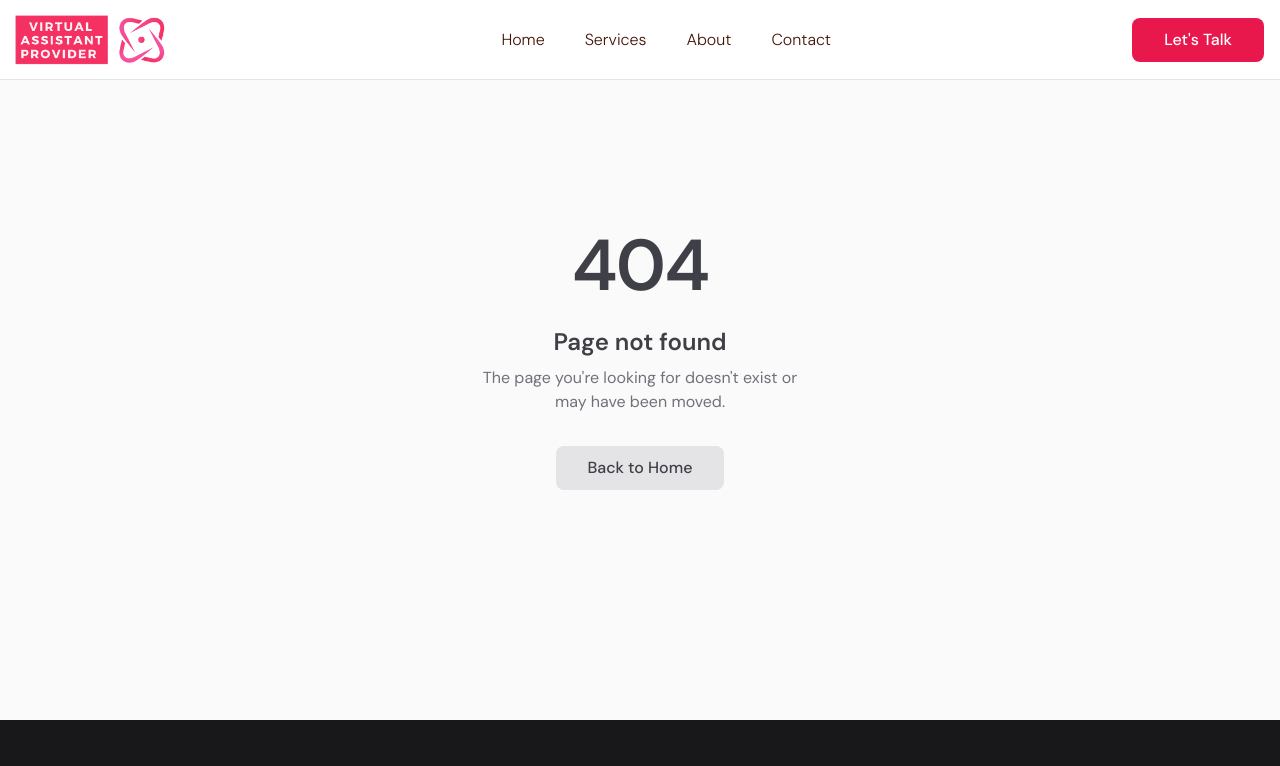
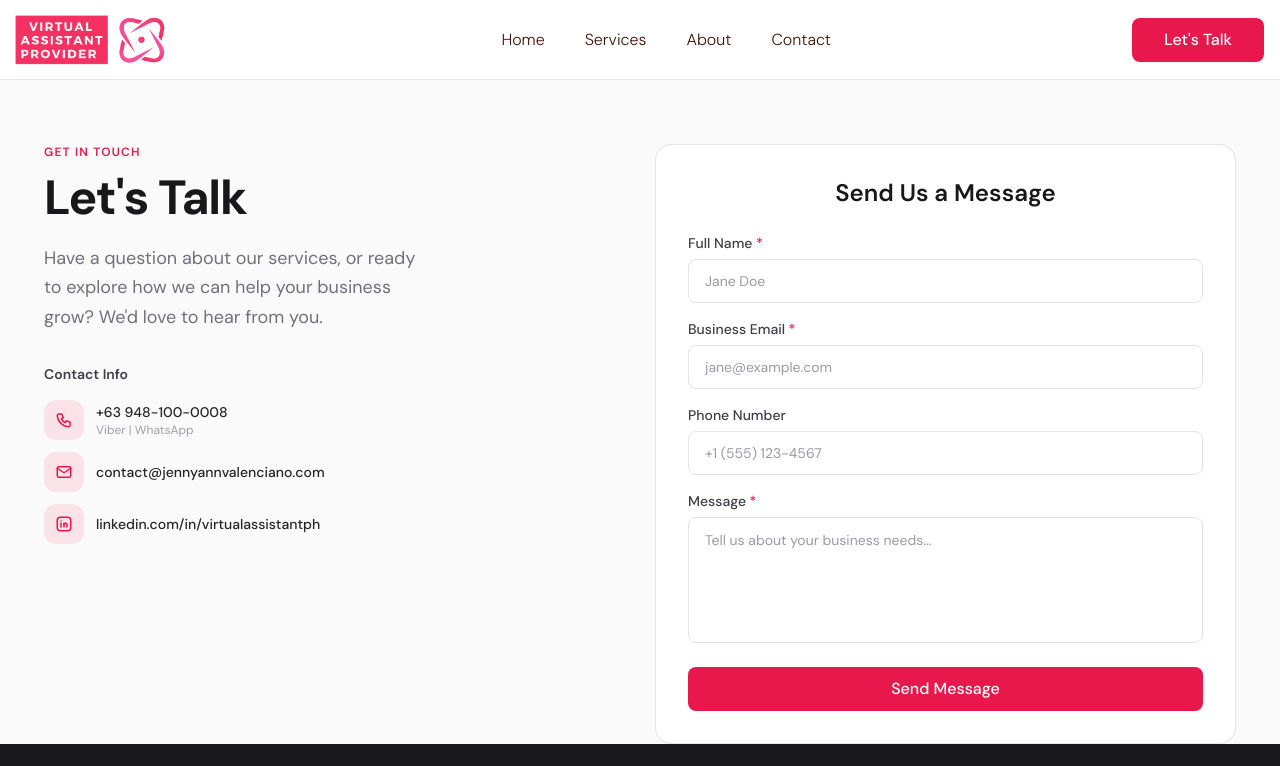
Before and after one commit to cymophic/vap-site, a Next.js app: page /contact in a window 1280 px wide. Before the commit this address had no page. Shown: the top 766 px of the page. Built offline with nearby package versions, Linux system fonts and the light colour scheme.

Commit message:
feat: Add initial Contact page

```diff
--- /dev/null
+++ b/src/app/contact/page.tsx
@@ -0,0 +1,11 @@
+import Contact from "@/components/sections/contact/Contact";
+
+export default function ContactPage() {
+  return (
+    <div className="mx-auto w-full flex flex-1 flex-col font-sans mt-36 px-4 xl:px-8">
+      <div className="w-full max-w-7xl mx-auto">
+        <Contact />
+      </div>
+    </div>
+  );
+}
--- /dev/null
+++ b/src/components/sections/contact/Contact.tsx
@@ -0,0 +1,162 @@
+"use client";
+
+import Link from "next/link";
+import { useState } from "react";
+import { IconPhone, IconMail, IconBrandLinkedin } from "@tabler/icons-react";
+import Button from "@/components/ui/Button";
+
+export default function Contact() {
+  const [form, setForm] = useState({
+    name: "",
+    email: "",
+    phone: "",
+    message: "",
+  });
+
+  // Handle form input change
+  function handleChange(
+    e: React.ChangeEvent<HTMLInputElement | HTMLTextAreaElement>,
+  ) {
+    setForm((prev) => ({ ...prev, [e.target.name]: e.target.value }));
+  }
+
+  return (
+    <section className="w-full flex flex-col md:flex-row gap-12 md:gap-24 md:items-start">
+      {/* Left: Info */}
+      <div className="flex flex-col gap-8 flex-1">
+        <div className="flex flex-col gap-4">
+          <p className="text-xs font-semibold uppercase tracking-widest text-brand-accent">
+            Get In Touch
+          </p>
+          <h1 className="-mt-2 text-4xl md:text-5xl font-bold tracking-tight text-zinc-900 leading-tight">
+            Let&#39;s Talk
+          </h1>
+          <p className="text-zinc-500 text-lg leading-relaxed max-w-sm">
+            Have a question about our services, or ready to explore how we can
+            help your business grow? We&#39;d love to hear from you.
+          </p>
+        </div>
+
+        {/* Contact Details */}
+        <div className="flex flex-col gap-4">
+          <p className="text-sm font-semibold text-zinc-700">Contact Info</p>
+          <div className="flex flex-col gap-3">
+            <Link
+              href="tel:+639481000008"
+              className="flex items-center gap-3 group"
+            >
+              <div className="w-10 h-10 rounded-xl bg-brand-accent/10 flex items-center justify-center shrink-0">
+                <IconPhone size={18} className="text-brand-accent" />
+              </div>
+              <div className="flex flex-col">
+                <span className="text-sm font-medium text-zinc-800 group-hover:text-brand-accent transition-colors">
+                  +63 948-100-0008
+                </span>
+                <span className="text-xs text-zinc-400">Viber | WhatsApp</span>
+              </div>
+            </Link>
+            <Link
+              href="mailto:contact@jennyannvalenciano.com"
+              className="flex items-center gap-3 group"
+            >
+              <div className="w-10 h-10 rounded-xl bg-brand-accent/10 flex items-center justify-center shrink-0">
+                <IconMail size={18} className="text-brand-accent" />
+              </div>
+              <span className="text-sm font-medium text-zinc-800 group-hover:text-brand-accent transition-colors">
+                contact@jennyannvalenciano.com
+              </span>
+            </Link>
+            <Link
+              href="https://www.linkedin.com/in/virtualassistantph/"
+              target="_blank"
+              rel="noopener noreferrer"
+              className="flex items-center gap-3 group"
+            >
+              <div className="w-10 h-10 rounded-xl bg-brand-accent/10 flex items-center justify-center shrink-0">
+                <IconBrandLinkedin size={18} className="text-brand-accent" />
+              </div>
+              <span className="text-sm font-medium text-zinc-800 group-hover:text-brand-accent transition-colors">
+                linkedin.com/in/virtualassistantph
+              </span>
+            </Link>
+          </div>
+        </div>
+      </div>
+
+      {/* Right: Form */}
+      <div className="flex-1 bg-white rounded-2xl border border-zinc-200 p-8 flex flex-col gap-6">
+        <div className="flex flex-col gap-1 text-center">
+          <h2 className="text-2xl font-semibold text-zinc-900">
+            Send Us a Message
+          </h2>
+        </div>
+
+        <div className="flex flex-col gap-4">
+          {/* Name */}
+          <div className="flex flex-col gap-1.5">
+            <label className="text-sm font-medium text-zinc-700">
+              Full Name <span className="text-brand-accent">*</span>
+            </label>
+            <input
+              type="text"
+              name="name"
+              value={form.name}
+              onChange={handleChange}
+              placeholder="Jane Doe"
+              className="w-full h-11 px-4 rounded-lg border border-zinc-200 text-sm text-zinc-800 placeholder:text-zinc-500/70 focus:outline-none focus:ring-2 focus:ring-brand-accent/30 focus:border-brand-accent transition"
+            />
+          </div>
+
+          {/* Email */}
+          <div className="flex flex-col gap-1.5">
+            <label className="text-sm font-medium text-zinc-700">
+              Business Email <span className="text-brand-accent">*</span>
+            </label>
+            <input
+              type="email"
+              name="email"
+              value={form.email}
+              onChange={handleChange}
+              placeholder="jane@example.com"
+              className="w-full h-11 px-4 rounded-lg border border-zinc-200 text-sm text-zinc-800 placeholder:text-zinc-500/70 focus:outline-none focus:ring-2 focus:ring-brand-accent/30 focus:border-brand-accent transition"
+            />
+          </div>
+
+          {/* Phone */}
+          <div className="flex flex-col gap-1.5">
+            <label className="text-sm font-medium text-zinc-700">
+              Phone Number
+            </label>
+            <input
+              type="tel"
+              name="phone"
+              value={form.phone}
+              onChange={handleChange}
+              placeholder="+1 (555) 123-4567"
+              className="w-full h-11 px-4 rounded-lg border border-zinc-200 text-sm text-zinc-800 placeholder:text-zinc-500/70 focus:outline-none focus:ring-2 focus:ring-brand-accent/30 focus:border-brand-accent transition"
+            />
+          </div>
+
+          {/* Message */}
+          <div className="flex flex-col gap-1.5">
+            <label className="text-sm font-medium text-zinc-700">
+              Message <span className="text-brand-accent">*</span>
+            </label>
+            <textarea
+              name="message"
+              value={form.message}
+              onChange={handleChange}
+              placeholder="Tell us about your business needs..."
+              rows={5}
+              className="w-full px-4 py-3 rounded-lg border border-zinc-200 text-sm text-zinc-800 placeholder:text-zinc-500/70 focus:outline-none focus:ring-2 focus:ring-brand-accent/30 focus:border-brand-accent transition resize-none"
+            />
+          </div>
+        </div>
+
+        <Button variant="primary" size="lg" className="w-full">
+          Send Message
+        </Button>
+      </div>
+    </section>
+  );
+}
```
